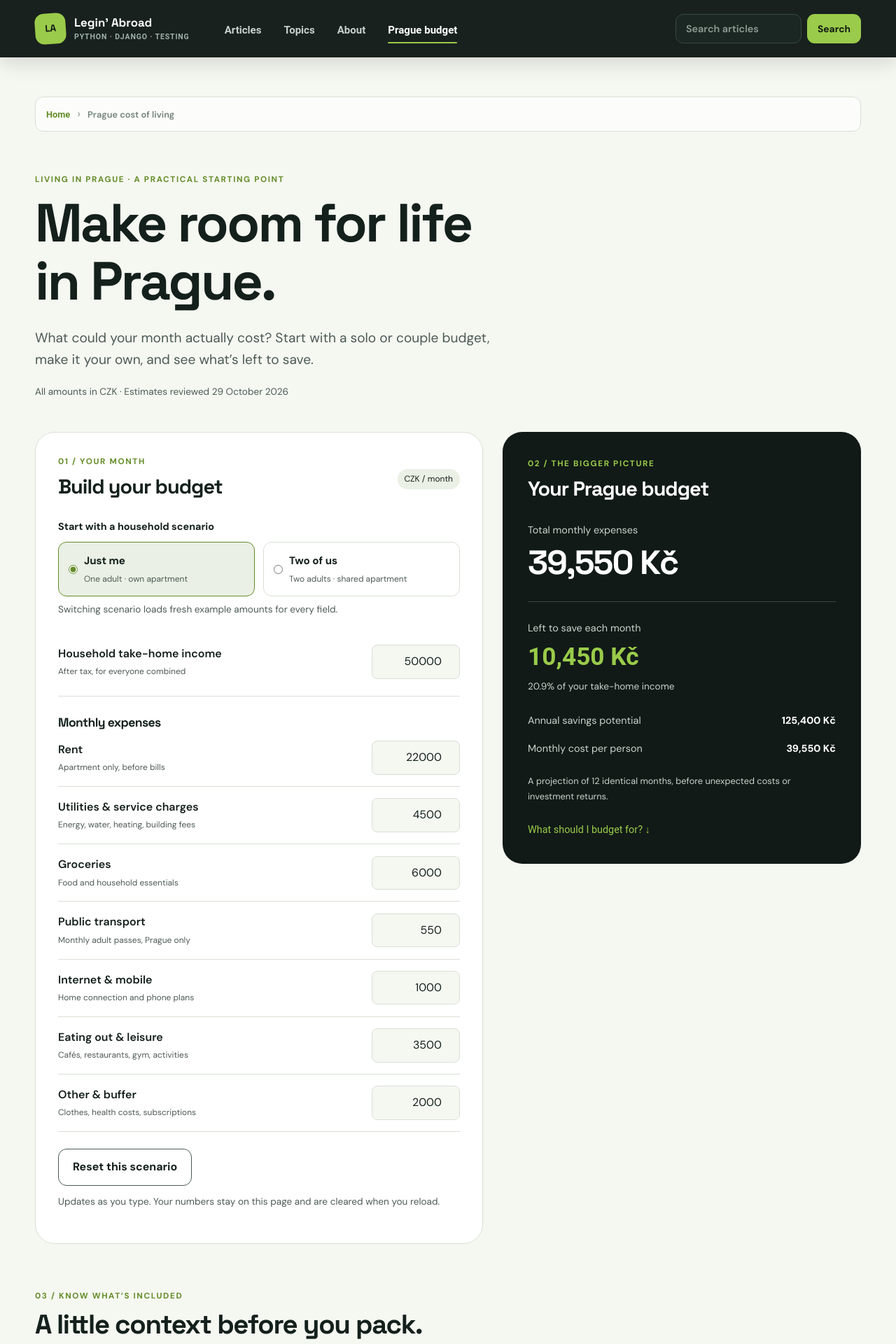
After one commit to AlexiLJ/leginabroad, a Django app: page /prague-cost-of-living/ in a window 1280 px wide. The commit adds this page. Shown: the top 1920 px of the page at 70% size. Run offline with Django 5.2, Linux system fonts and the light colour scheme; parts of the project's set-up code (start-up, migrations or seed data) failed here and were passed over; some libraries are stand-ins or nearby versions.

Commit message:
feat: expense calculator

```diff
--- /dev/null
+++ b/en_legin_abroad/static/css/prague-budget.css
@@ -0,0 +1,68 @@
+.budget-hero { padding: 35px 0 45px; max-width: 760px; }
+.budget-hero h1 { font-size: clamp(2.8rem, 6vw, 4.8rem); margin-bottom: 24px; }
+.budget-lead { font-size: 1.2rem; max-width: 650px; }
+.budget-date, .budget-hint { color: var(--ink-soft); font-size: .85rem; }
+.budget-workspace { display: grid; grid-template-columns: minmax(0, 1.25fr) minmax(0, 1fr); align-items: start; gap: 28px; }
+.budget-panel { padding: 32px; border: 1px solid var(--line); border-radius: var(--radius-lg); background: var(--surface); }
+.budget-panel-heading { display: flex; justify-content: space-between; align-items: center; gap: 12px; }
+.budget-panel h2, .budget-summary h2 { font-size: 1.8rem; }
+.budget-unit { white-space: nowrap; font-size: .75rem; padding: 5px 10px; background: var(--surface-muted); border-radius: 30px; }
+.budget-scenarios { border: 0; margin: 22px 0 8px; padding: 0; display: flex; gap: 12px; }
+.budget-scenarios legend { font-size: .9rem; font-weight: 700; margin-bottom: 10px; }
+.budget-scenarios label { flex: 1; display: flex; align-items: center; gap: 9px; margin: 0; padding: 14px; border: 1px solid var(--line); border-radius: 12px; cursor: pointer; }
+.budget-scenarios label:has(input:checked) { border-color: var(--brand-dark); background: var(--surface-muted); }
+.budget-scenarios input { accent-color: var(--brand-dark); }
+.budget-scenarios span { font-weight: 700; font-size: .95rem; }
+.budget-panel small { display: block; color: var(--ink-soft); font-weight: 400; font-size: .75rem; margin-top: 3px; }
+.budget-income, .budget-field { display: flex; align-items: center; justify-content: space-between; gap: 16px; padding: 16px 0; border-bottom: 1px solid var(--line); }
+.budget-income { margin-top: 22px; padding-bottom: 24px; }
+.budget-panel label { font-weight: 600; margin-bottom: 0; }
+.budget-panel input[type=number] { width: 126px; min-width: 100px; border: 1px solid var(--line); border-radius: 8px; padding: 10px; text-align: right; color: var(--ink); background: var(--paper); font: inherit; font-variant-numeric: tabular-nums; }
+.budget-panel input:invalid { border-color: #b83e25; }
+.budget-expenses-heading { margin: 28px 0 0; font-size: 1.1rem; }
+.budget-panel .budget-reset { margin: 24px 0 12px; color: var(--ink); background: var(--surface); }
+.budget-summary { position: sticky; top: 110px; padding: 36px; border-radius: var(--radius-lg); background: var(--night); color: #fff; }
+.budget-summary h2 { color: #fff; margin-bottom: 32px; }
+.budget-summary p, .budget-summary dt { color: #c8d4cc; }
+.budget-summary .eyebrow { color: var(--brand); }
+.budget-result-label { font-size: .9rem; margin-bottom: 6px; }
+.budget-summary .budget-total { display: block; color: #fff; font: 700 clamp(2rem, 4vw, 3rem)/1.2 'Space Grotesk', sans-serif; letter-spacing: -.04em; }
+.budget-divider { border-top: 1px solid #39473f; margin: 26px 0; }
+.budget-balance { display: block; color: var(--brand); font-size: 2.2rem; line-height: 1.3; }
+.budget-balance.is-shortfall { color: #ffa186; }
+#balance-note { font-size: .85rem; margin: 8px 0 26px; }
+.budget-facts { margin: 0; }
+.budget-facts div { display: flex; align-items: baseline; justify-content: space-between; gap: 12px; margin-top: 16px; font-size: .9rem; }
+.budget-facts dt { font-weight: 400; }.budget-facts dd { font-weight: 700; margin: 0; white-space: nowrap; }
+.budget-summary-note { font-size: .8rem; margin: 24px 0; }
+.budget-guide-link { color: var(--brand); font-size: .9rem; }
+.budget-guide { padding: 65px 0 38px; }
+.budget-guide h2, .budget-examples h2 { font-size: clamp(1.8rem, 3vw, 2.5rem); }
+.budget-guide-grid { display: grid; grid-template-columns: repeat(3, minmax(0, 1fr)); gap: 30px; margin-top: 32px; }
+.budget-guide-grid article { border-top: 3px solid var(--brand); padding-top: 20px; }
+.budget-guide-grid h3 { font-size: 1.35rem; margin: 14px 0; }
+.budget-guide-grid p { font-size: .95rem; }
+.budget-examples { border-top: 1px solid var(--line); padding: 35px 0; }
+.budget-table-wrap { overflow-x: auto; margin: 24px 0; }
+.budget-examples table { width: 100%; border-collapse: collapse; background: var(--surface); font-variant-numeric: tabular-nums; }
+.budget-examples caption { caption-side: top; font-size: .85rem; padding-bottom: 10px; }
+.budget-examples th, .budget-examples td { padding: 13px 18px; border-bottom: 1px solid var(--line); }
+.budget-examples td, .budget-examples th:not(:first-child) { text-align: right; white-space: nowrap; }
+.budget-examples tbody th { font-weight: 500; }
+.budget-examples thead, .budget-table-total { background: var(--surface-muted); }
+.budget-table-total td { font-weight: 700; }
+.budget-error, .budget-warning { color: #a0321e; padding: 12px; background: #fff0e9; border-radius: 8px; }
+@media (max-width: 850px) {
+  .budget-workspace { grid-template-columns: 1fr; }
+  .budget-summary { position: static; }
+  .budget-guide-grid { grid-template-columns: 1fr; gap: 20px; }
+}
+@media (max-width: 480px) {
+  .budget-panel, .budget-summary { padding: 22px 18px; }
+  .budget-scenarios { flex-direction: column; }
+  .budget-panel-heading { align-items: start; }
+  .budget-unit { font-size: .65rem; }
+  .budget-examples th, .budget-examples td { padding: 10px; font-size: .8rem; }
+  .budget-field label, .budget-income label { font-size: .9rem; }
+  .budget-panel input[type=number] { width: 108px; }
+}
--- /dev/null
+++ b/en_legin_abroad/static/js/prague-budget.js
@@ -0,0 +1,62 @@
+(function () {
+  'use strict';
+
+  const scenarios = {
+    single: { people: 1, income: 50000, rent: 22000, utilities: 4500, groceries: 6000, transport: 550, connectivity: 1000, leisure: 3500, other: 2000 },
+    couple: { people: 2, income: 80000, rent: 28000, utilities: 5500, groceries: 10000, transport: 1100, connectivity: 1500, leisure: 6000, other: 3000 }
+  };
+  const expenseKeys = ['rent', 'utilities', 'groceries', 'transport', 'connectivity', 'leisure', 'other'];
+
+  function calculateBudget(values, people) {
+    const total = expenseKeys.reduce((sum, key) => sum + values[key], 0);
+    const balance = values.income - total;
+    return { total, balance, annual: balance * 12, perPerson: total / people,
+      savingsRate: values.income > 0 ? balance / values.income * 100 : null };
+  }
+
+  // Keep the arithmetic usable by the small Node regression suite as well.
+  if (typeof module !== 'undefined' && module.exports) {
+    module.exports = { calculateBudget, scenarios };
+  }
+  if (typeof document === 'undefined') return;
+  const form = document.getElementById('budget-form');
+  if (!form) return;
+  const money = new Intl.NumberFormat('en-GB', { maximumFractionDigits: 0 });
+  const amount = value => money.format(value) + ' Kč';
+  const setText = (id, value) => { document.getElementById(id).textContent = value; };
+
+  function update() {
+    const inputs = [...form.querySelectorAll('input[type="number"]')];
+    const valid = inputs.every(input => input.validity.valid && Number.isFinite(input.valueAsNumber));
+    document.getElementById('budget-error').hidden = valid;
+    document.getElementById('budget-results').hidden = !valid;
+    if (!valid) return;
+    const values = Object.fromEntries(inputs.map(input => [input.name, input.valueAsNumber]));
+    const result = calculateBudget(values, scenarios[form.elements.scenario.value].people);
+    const shortfall = result.balance < 0;
+    setText('total', amount(result.total));
+    setText('balance-label', shortfall ? 'Monthly shortfall' : 'Left to save each month');
+    setText('balance', amount(Math.abs(result.balance)));
+    document.getElementById('balance').classList.toggle('is-shortfall', shortfall);
+    setText('balance-note', result.savingsRate === null ? 'Add income to calculate your savings rate.' :
+      (shortfall ? 'Expenses exceed income by ' : '') + Math.abs(result.savingsRate).toFixed(1) + '% of your take-home income');
+    setText('annual', amount(result.annual));
+    setText('per-person', amount(result.perPerson));
+    setText('summary-note', shortfall ? 'At this pace, the annual shortfall would be ' + amount(Math.abs(result.annual)) + '. Adjust costs or income to balance your budget.' :
+      'A projection of 12 identical months, before unexpected costs or investment returns.');
+  }
+
+  function loadScenario() {
+    const preset = scenarios[form.elements.scenario.value];
+    ['income', ...expenseKeys].forEach(key => { form.elements[key].value = preset[key]; });
+    update();
+  }
+
+  form.addEventListener('input', event => {
+    if (event.target.name === 'scenario') loadScenario();
+    else update();
+  });
+  form.addEventListener('reset', event => { event.preventDefault(); loadScenario(); });
+  form.addEventListener('submit', event => { event.preventDefault(); update(); });
+  update();
+}());
--- a/en_legin_abroad/templates/en_legin_abroad/en_navbar.html
+++ b/en_legin_abroad/templates/en_legin_abroad/en_navbar.html
@@ -33,6 +33,9 @@
         <li class="nav-item">
           <a class="nav-link {% if request.resolver_match.url_name == 'en_about' %}is-active{% endif %}" href="{% url 'en_legin_abroad:en_about' %}">About</a>
         </li>
+        <li class="nav-item">
+          <a class="nav-link {% if request.resolver_match.url_name == 'prague_cost_of_living' %}is-active{% endif %}" href="{% url 'en_legin_abroad:prague_cost_of_living' %}">Prague budget</a>
+        </li>
       </ul>
 
       <form class="site-search" method="get" action="{% url 'en_legin_abroad:en_search' %}" role="search">
--- /dev/null
+++ b/en_legin_abroad/templates/en_legin_abroad/prague_cost_of_living.html
@@ -0,0 +1,86 @@
+{% extends "en_legin_abroad/en_base.html" %}
+{% load static %}
+{% block title %}Prague Cost of Living Guide & Calculator — Legin' Abroad{% endblock %}
+{% block meta_description %}Plan your monthly Prague budget with editable costs, single-person and couple scenarios, and a simple savings calculator in Czech koruna.{% endblock %}
+{% block layout_class %}site-layout--wide{% endblock %}
+{% block sidebar %}{% endblock %}
+{% block static %}
+<link rel="stylesheet" href="{% static 'css/prague-budget.css' %}">
+<script src="{% static 'js/prague-budget.js' %}" defer></script>
+{% endblock %}
+{% block content %}
+<nav class="content-breadcrumb" aria-label="Breadcrumb"><ol class="content-breadcrumb__list">
+  <li><a href="{% url 'en_legin_abroad:en_index' %}">Home</a></li>
+  <li aria-current="page">Prague cost of living</li>
+</ol></nav>
+<section class="budget-hero">
+  <p class="eyebrow">Living in Prague · A practical starting point</p>
+  <h1>Make room for life<br>in Prague.</h1>
+  <p class="budget-lead">What could your month actually cost? Start with a solo or couple budget, make it your own, and see what’s left to save.</p>
+  <span class="budget-date">All amounts in CZK · Estimates reviewed 29 October 2026</span>
+</section>
+<noscript><p class="budget-warning">Enable JavaScript to use the calculator. The guide and example budgets below are still available.</p></noscript>
+<div class="budget-workspace" id="budget-calculator">
+  <section class="budget-panel" aria-labelledby="planner-title">
+    <div class="budget-panel-heading"><div><p class="eyebrow">01 / Your month</p><h2 id="planner-title">Build your budget</h2></div><span class="budget-unit">CZK / month</span></div>
+    <form id="budget-form">
+      <fieldset class="budget-scenarios">
+        <legend>Start with a household scenario</legend>
+        <label><input type="radio" name="scenario" value="single" checked><span>Just me <small>One adult · own apartment</small></span></label>
+        <label><input type="radio" name="scenario" value="couple"><span>Two of us <small>Two adults · shared apartment</small></span></label>
+      </fieldset>
+      <p class="budget-hint">Switching scenario loads fresh example amounts for every field.</p>
+      <div class="budget-income"><label for="income">Household take-home income <small>After tax, for everyone combined</small></label><input id="income" name="income" type="number" min="0" max="10000000" step="1" value="50000" required inputmode="numeric"></div>
+      <h3 class="budget-expenses-heading">Monthly expenses</h3>
+      <div class="budget-field"><label for="rent">Rent <small>Apartment only, before bills</small></label><input id="rent" name="rent" type="number" min="0" max="10000000" step="1" value="22000" required inputmode="numeric"></div>
+      <div class="budget-field"><label for="utilities">Utilities & service charges <small>Energy, water, heating, building fees</small></label><input id="utilities" name="utilities" type="number" min="0" max="10000000" step="1" value="4500" required inputmode="numeric"></div>
+      <div class="budget-field"><label for="groceries">Groceries <small>Food and household essentials</small></label><input id="groceries" name="groceries" type="number" min="0" max="10000000" step="1" value="6000" required inputmode="numeric"></div>
+      <div class="budget-field"><label for="transport">Public transport <small>Monthly adult passes, Prague only</small></label><input id="transport" name="transport" type="number" min="0" max="10000000" step="1" value="550" required inputmode="numeric"></div>
+      <div class="budget-field"><label for="connectivity">Internet & mobile <small>Home connection and phone plans</small></label><input id="connectivity" name="connectivity" type="number" min="0" max="10000000" step="1" value="1000" required inputmode="numeric"></div>
+      <div class="budget-field"><label for="leisure">Eating out & leisure <small>Cafés, restaurants, gym, activities</small></label><input id="leisure" name="leisure" type="number" min="0" max="10000000" step="1" value="3500" required inputmode="numeric"></div>
+      <div class="budget-field"><label for="other">Other & buffer <small>Clothes, health costs, subscriptions</small></label><input id="other" name="other" type="number" min="0" max="10000000" step="1" value="2000" required inputmode="numeric"></div>
+      <p class="budget-error" id="budget-error" role="alert" hidden>Enter a whole amount from 0 to 10,000,000 CZK in every field to see your results.</p>
+      <button class="button button--secondary budget-reset" type="reset">Reset this scenario</button>
+      <p class="budget-hint">Updates as you type. Your numbers stay on this page and are cleared when you reload.</p>
+    </form>
+  </section>
+  <aside class="budget-summary" aria-labelledby="summary-title">
+    <p class="eyebrow">02 / The bigger picture</p><h2 id="summary-title">Your Prague budget</h2>
+    <div id="budget-results" aria-live="polite" aria-atomic="true">
+      <p class="budget-result-label">Total monthly expenses</p><strong class="budget-total" id="total">39,550 Kč</strong>
+      <div class="budget-divider"></div>
+      <p class="budget-result-label" id="balance-label">Left to save each month</p><strong class="budget-balance" id="balance">10,450 Kč</strong>
+      <p id="balance-note">20.9% of your take-home income</p>
+      <dl class="budget-facts"><div><dt>Annual savings potential</dt><dd id="annual">125,400 Kč</dd></div><div><dt>Monthly cost per person</dt><dd id="per-person">39,550 Kč</dd></div></dl>
+      <p class="budget-summary-note" id="summary-note">A projection of 12 identical months, before unexpected costs or investment returns.</p>
+    </div>
+    <a class="budget-guide-link" href="#living-cost-guide">What should I budget for? ↓</a>
+  </aside>
+</div>
+<section class="budget-guide" id="living-cost-guide" aria-labelledby="guide-title">
+  <p class="eyebrow">03 / Know what’s included</p><h2 id="guide-title">A little context before you pack.</h2>
+  <div class="budget-guide-grid">
+    <article><span class="eyebrow">Housing</span><h3>Start with your actual rent.</h3><p>Rent is usually the biggest variable. Our examples use 22,000 Kč for one adult and 28,000 Kč for a couple sharing an apartment. These are editable planning assumptions, not quoted market averages. Location, size, and condition matter.</p><p>Check whether an advert includes building charges, heating, and energy. Put each cost in your budget only once.</p></article>
+    <article><span class="eyebrow">Getting around</span><h3>One pass goes a long way.</h3><p>The standard personal Prague adult pass costs 550 Kč monthly. A 3,650 Kč annual pass works out to about 304 Kč per month, but you pay upfront. The couple example includes two monthly passes.</p><p>These fares cover Prague zones P, 0 and B. Airport Express, travel outside Prague, and taxis need a separate budget. <a href="https://pid.cz/jizdne-a-tarif/" target="_blank" rel="noopener noreferrer">Check official PID fares ↗</a></p></article>
+    <article><span class="eyebrow">Arriving & settling in</span><h3>Keep a separate move-in fund.</h3><p>This calculator covers recurring monthly spending. A rental deposit, any agency fee, moving, furniture, and initial travel are additional upfront costs. Ask for a complete breakdown before signing.</p><p>Use take-home income after payroll deductions. Add any separately paid health insurance, visa costs, debts, car costs, or dependants’ expenses to “Other & buffer.”</p></article>
+  </div>
+</section>
+<section class="budget-examples" aria-labelledby="examples-title">
+  <h2 id="examples-title">Two starting points. Your own numbers.</h2>
+  <p>Illustrative monthly household budgets in CZK. Couples share rent and bills; they do not simply double the solo budget.</p>
+  <div class="budget-table-wrap"><table><caption>Default scenarios used by the calculator</caption><thead><tr><th scope="col">Per month</th><th scope="col">One adult</th><th scope="col">Couple</th></tr></thead><tbody>
+    <tr><th scope="row">Take-home income</th><td>50,000 Kč</td><td>80,000 Kč</td></tr>
+    <tr><th scope="row">Rent</th><td>22,000 Kč</td><td>28,000 Kč</td></tr>
+    <tr><th scope="row">Utilities & service charges</th><td>4,500 Kč</td><td>5,500 Kč</td></tr>
+    <tr><th scope="row">Groceries</th><td>6,000 Kč</td><td>10,000 Kč</td></tr>
+    <tr><th scope="row">Public transport</th><td>550 Kč</td><td>1,100 Kč</td></tr>
+    <tr><th scope="row">Internet & mobile</th><td>1,000 Kč</td><td>1,500 Kč</td></tr>
+    <tr><th scope="row">Eating out & leisure</th><td>3,500 Kč</td><td>6,000 Kč</td></tr>
+    <tr><th scope="row">Other & buffer</th><td>2,000 Kč</td><td>3,000 Kč</td></tr>
+    <tr class="budget-table-total"><th scope="row">Total expenses</th><td>39,550 Kč</td><td>55,100 Kč</td></tr>
+    <tr class="budget-table-total"><th scope="row">Left to save</th><td>10,450 Kč</td><td>24,900 Kč</td></tr>
+  </tbody></table></div>
+  <p class="budget-hint">Method: add monthly expenses, subtract them from household take-home income, and multiply the balance by 12 for the annual projection. A negative balance is a shortfall.</p>
+  <p class="budget-hint">Sources & assumptions: <a href="https://pid.cz/jizdne-a-tarif/">PID official fares</a> for transport; <a href="https://www.deloitte.com/cz-sk/en/Industries/real-estate/collections/rent-index.html">Deloitte Rent Index</a> for rental-market context. All other amounts and example incomes are editorial planning assumptions. They are not a live price feed or a salary estimate.</p>
+</section>
+{% endblock %}
--- a/en_legin_abroad/urls.py
+++ b/en_legin_abroad/urls.py
@@ -18,6 +18,7 @@ urlpatterns = [
     path("sections", views.SectionsListView.as_view(), name="en_sections"),
     path("tag/<slug:tag_slug>/", views.index, name="en_article_by_tag"),
     path("about", views.about, name="en_about"),
+    path("prague-cost-of-living/", views.prague_cost_of_living, name="prague_cost_of_living"),
     path("<slug:sslug>/<slug:slug>", views.ArticleDetailView.as_view(), name="en_article"),
 ]
 
--- a/en_legin_abroad/views.py
+++ b/en_legin_abroad/views.py
@@ -13,6 +13,11 @@ from .models import EnArticle, EnSection
 def health_check(request):
     """Lightweight liveness check for Docker and the reverse proxy."""
     return JsonResponse({"status": "ok"})
+
+
+def prague_cost_of_living(request):
+    """A browser-only budget planner; no income data is submitted or stored."""
+    return render(request, "en_legin_abroad/prague_cost_of_living.html")
 
 
 def ads_txt(request):
```
Also changed, not shown: en_legin_abroad/tests/prague-budget.test.cjs (added, +33 -0 lines), en_legin_abroad/tests/test_prague_budget.py (added, +21 -0 lines).
